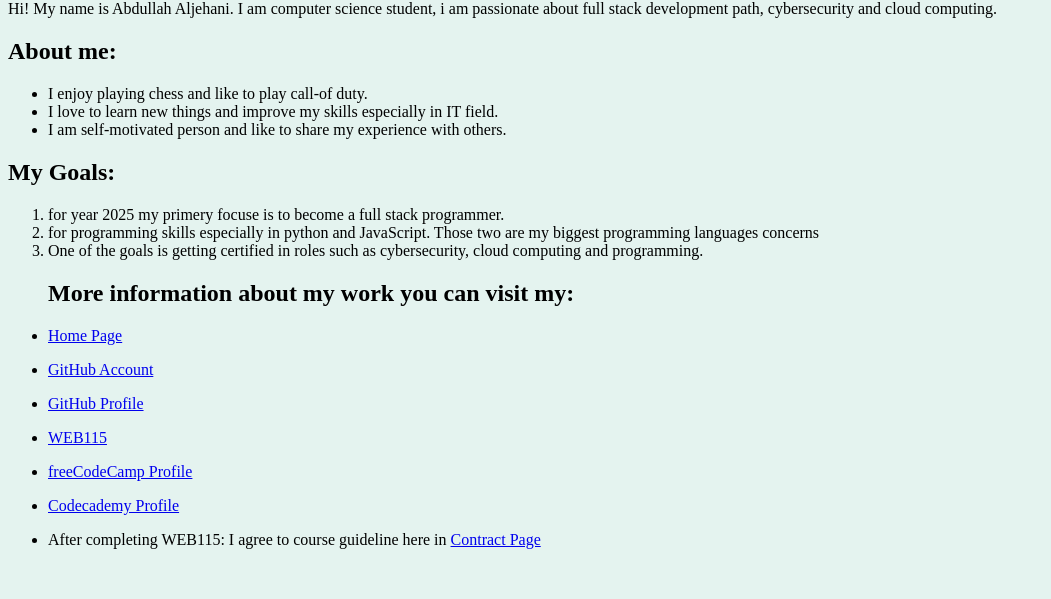
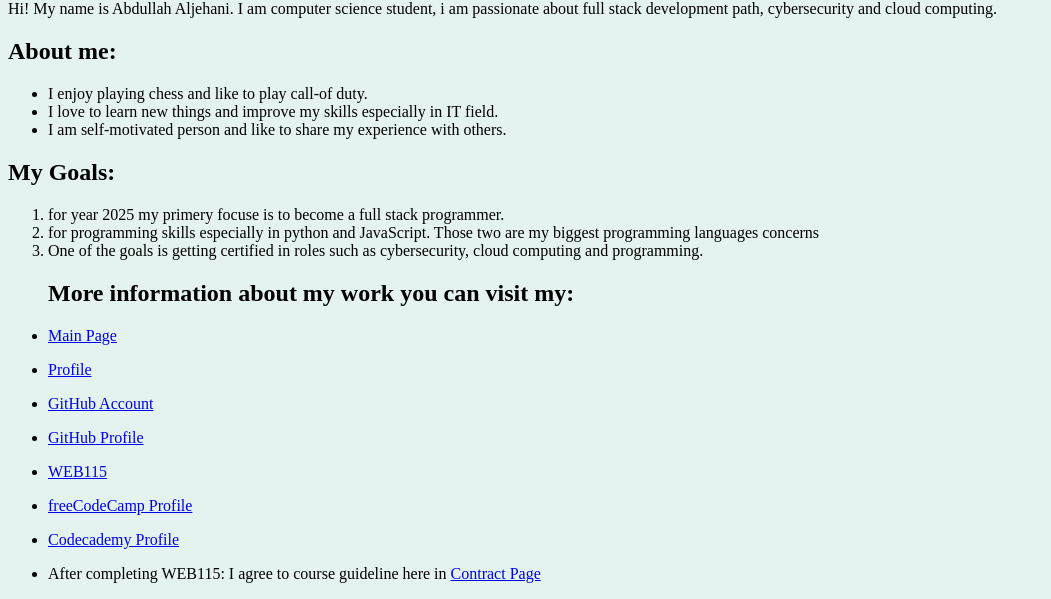
Before and after one commit to abdullahaljehani3/aaljeha3.github.io, a plain HTML site: page web115/introduction.html in a window 1280 px wide. Shown: the part 447-1046 px from the top of the page, without its empty margins (0-1051 px from the left). Before the commit the page ends 1012 px from the top, so only its background shows below. Drawn offline with Linux system fonts and the light colour scheme.

Commit message:
Update introduction.html

```diff
--- a/web115/introduction.html
+++ b/web115/introduction.html
@@ -31,7 +31,8 @@
     </ol>
     <ul>
     <h2>More information about my work you can visit my:</h2>
-   <li><p> <a href="index.html"> Home Page</a></p></li>
+   <li><p> <a href="index_main.html">Main Page</a></p></li>
+   <li><p> <a href="index.html">Profile</a></p></li>
     <li><p><a href="https://github.com/abdullahaljehani3">GitHub Account</a></p> </li>
       <li><p><a href="https://github.com/abdullahaljehani3/aaljeha3.github.io">GitHub Profile</a></p> </li>
     <li><p><a href="https://github.com/abdullahaljehani3/aaljeha3.github.io/tree/main/web115">WEB115</a></p></li>
@@ -43,4 +44,5 @@
     </li>
 
 </body>
+
 </html>
```
